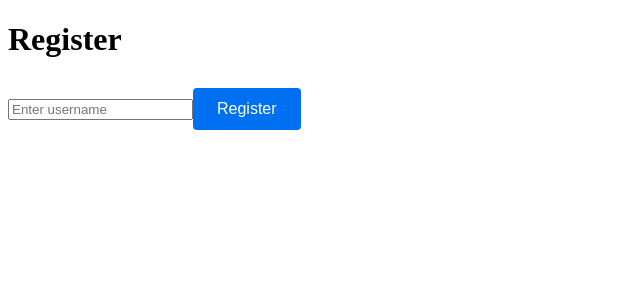
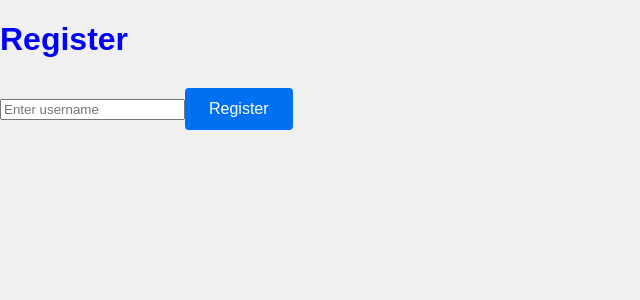
Before and after one commit to Damian526/social-media, a Next.js app in the folder frontend/: page / in a window 1280 px wide. Shown: the top 300 px of the page, without its empty margins (0-640 px from the left). Built offline with nearby package versions, Linux system fonts and the light colour scheme.

Commit message:
Fix problem with globals styles

```diff
--- a/frontend/app/layout.tsx
+++ b/frontend/app/layout.tsx
@@ -1,5 +1,6 @@
-// import "@/styles/globals";
-import StyledComponentsRegistry from "@/lib/registry";
+"use client";
+import GlobalStyle from "@/styles/globals"; // Import global styles
+import StyledComponentsRegistry from "@/lib/registry"; // Assuming you already have this set up
 
 export default function RootLayout({
   children,
@@ -7,9 +8,10 @@ export default function RootLayout({
   children: React.ReactNode;
 }) {
   return (
-    <html>
+    <html lang="en">
       <head />
       <body>
+        <GlobalStyle /> {/* Apply global styles */}
         <StyledComponentsRegistry>{children}</StyledComponentsRegistry>
       </body>
     </html>
--- a/frontend/styles/globals.scss
+++ /dev/null
@@ -1,14 +0,0 @@
-$primary-color: #0070f3;
-
-body {
-  margin: 0;
-  padding: 0;
-  font-family: -apple-system, BlinkMacSystemFont, 'Segoe UI', Roboto, Oxygen,
-    Ubuntu, Cantarell, 'Open Sans', 'Helvetica Neue', sans-serif;
-  background-color: #f5f5f5;
-  color: #333;
-}
-
-h1, h2, h3, h4, h5, h6 {
-  color: $primary-color;
-}
--- /dev/null
+++ b/frontend/styles/globals.tsx
@@ -0,0 +1,17 @@
+import { createGlobalStyle } from "styled-components";
+
+const GlobalStyle = createGlobalStyle`
+  body {
+    margin: 0;
+    padding: 0;
+    box-sizing: border-box;
+    font-family: Arial, sans-serif;
+    background-color: #f0f0f0;
+  }
+
+  h1 {
+    color: blue;
+  }
+`;
+
+export default GlobalStyle;
--- a/frontend/tsconfig.json
+++ b/frontend/tsconfig.json
@@ -7,7 +7,7 @@
     "noEmit": true,
     "esModuleInterop": true,
     "module": "esnext",
-    "moduleResolution": "bundler",
+    "moduleResolution": "node",
     "resolveJsonModule": true,
     "isolatedModules": true,
     "jsx": "preserve",
```
Also changed, not shown: frontend/package.json (+4 -3 lines), 1 other file (tests, documents, lock files or other folders).
